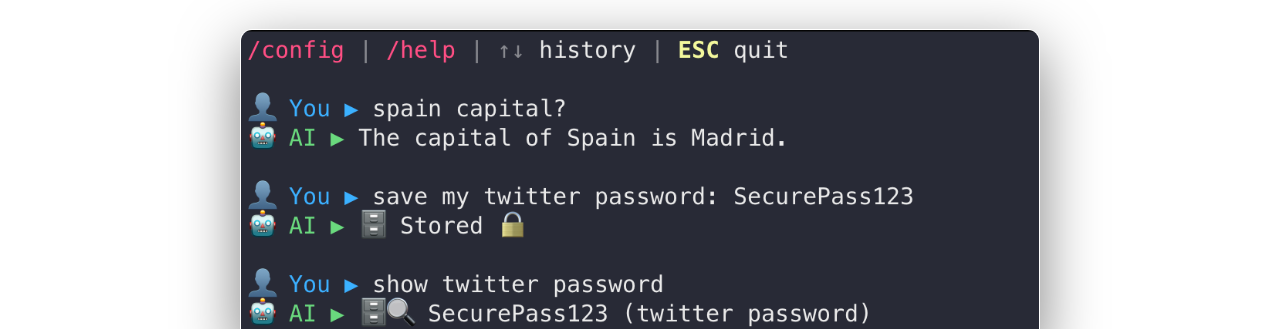
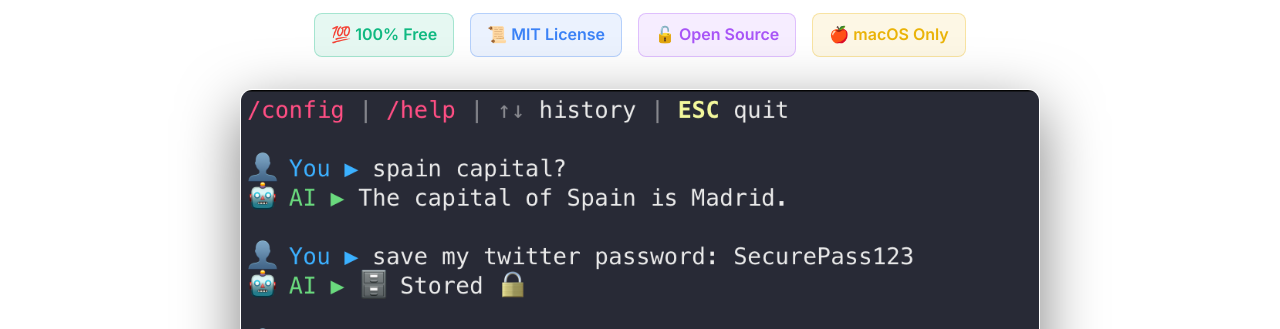
Before and after one commit to martinschenk/ai-chat-terminal, a plain HTML site: page docs/index.html in a window 1280 px wide. Shown: the part 471-800 px from the top of the page. Drawn offline with Linux system fonts and the light colour scheme; no server answers.

Commit message:
docs: Add GitHub corner and prominent free/open source badges

```diff
--- a/docs/index.html
+++ b/docs/index.html
@@ -71,9 +71,25 @@
                     Chat with AI.<br>
                     <span class="gradient-text">Keep secrets local.</span>
                 </h1>
-                <p class="hero-description" style="font-size: 1.3rem; margin-bottom: 2rem;">
+                <p class="hero-description" style="font-size: 1.3rem; margin-bottom: 1rem;">
                     Use ChatGPT for everything — but your passwords, API keys, and private data stay encrypted on your Mac.
                 </p>
+
+                <!-- Free & Open Source Badges -->
+                <div style="display: flex; gap: 1rem; justify-content: center; margin-bottom: 2rem; flex-wrap: wrap;">
+                    <span style="padding: 0.5rem 1rem; background: rgba(16, 185, 129, 0.1); color: #10b981; border-radius: 8px; font-weight: 600; border: 1px solid rgba(16, 185, 129, 0.3);">
+                        💯 100% Free
+                    </span>
+                    <span style="padding: 0.5rem 1rem; background: rgba(59, 130, 246, 0.1); color: #3b82f6; border-radius: 8px; font-weight: 600; border: 1px solid rgba(59, 130, 246, 0.3);">
+                        📜 MIT License
+                    </span>
+                    <span style="padding: 0.5rem 1rem; background: rgba(168, 85, 247, 0.1); color: #a855f7; border-radius: 8px; font-weight: 600; border: 1px solid rgba(168, 85, 247, 0.3);">
+                        🔓 Open Source
+                    </span>
+                    <span style="padding: 0.5rem 1rem; background: rgba(234, 179, 8, 0.1); color: #eab308; border-radius: 8px; font-weight: 600; border: 1px solid rgba(234, 179, 8, 0.3);">
+                        🍎 macOS Only
+                    </span>
+                </div>
 
                 <!-- Demo Screenshot - FIRST! -->
                 <div style="margin: 2rem 0 3rem 0; text-align: center;">
```
